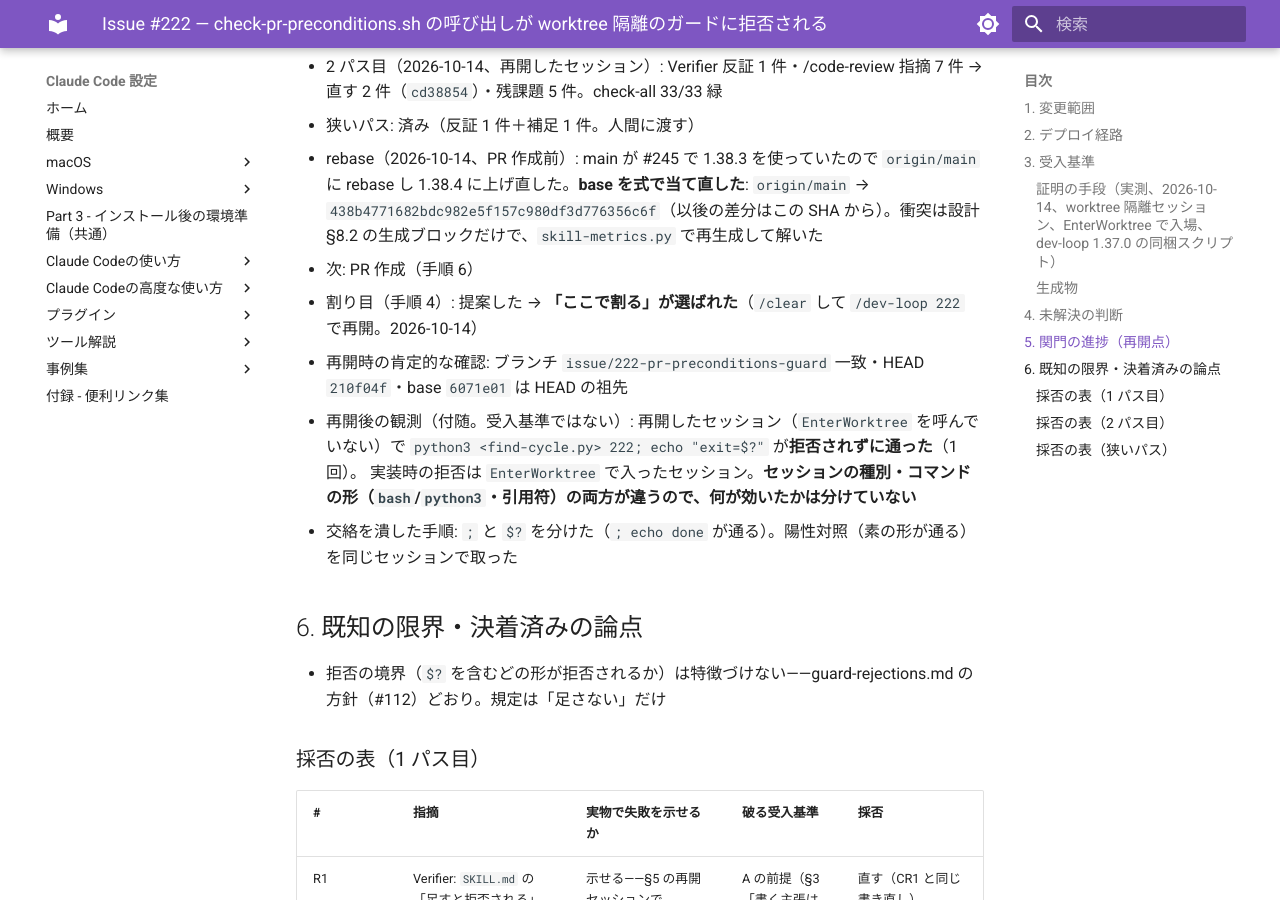
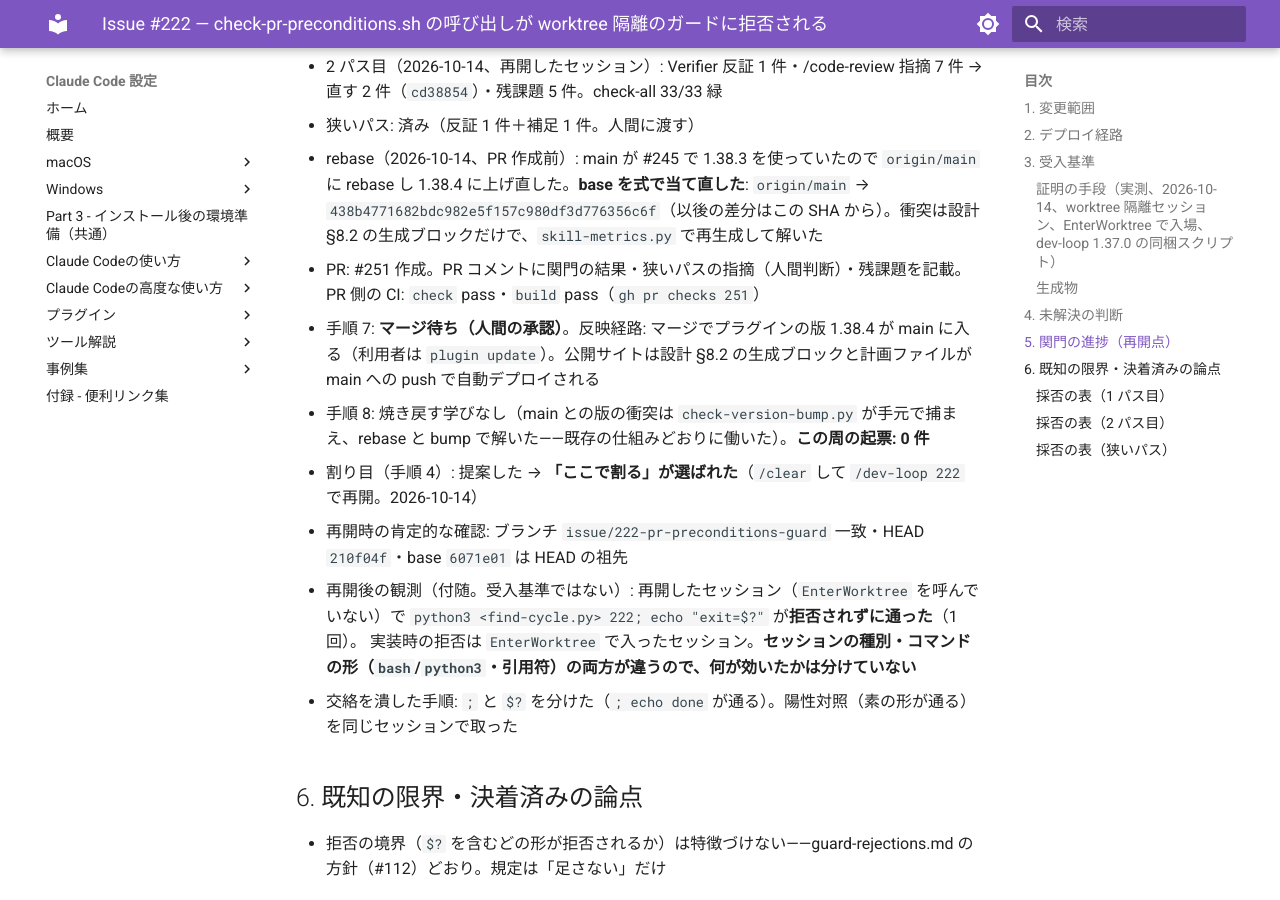
Before and after one commit to hdknr/claude-code-setup, an MkDocs documentation site: the page built from docs/plans/issue-222.md, in a window 1280 px wide and 900 px high, scrolled down 2856 px. Built offline with MkDocs 1.6.1 and Material for MkDocs 9.7.7, drawn with Linux system fonts in a browser that asks for light colours.

Commit message:
docs(plans): #222 の手順 7・8（マージ待ち・起票 0 件・学びなし）
Co-Authored-By: Claude Opus 5.5 <noreply@anthropic.com>

```diff
--- a/docs/plans/issue-222.md
+++ b/docs/plans/issue-222.md
@@ -75,7 +75,9 @@
 - 2 パス目（2026-10-14、再開したセッション）: Verifier 反証 1 件・/code-review 指摘 7 件 → 直す 2 件（`cd38854`）・残課題 5 件。check-all 33/33 緑
 - 狭いパス: 済み（反証 1 件＋補足 1 件。人間に渡す）
 - rebase（2026-10-14、PR 作成前）: main が #245 で 1.38.3 を使っていたので `origin/main` に rebase し 1.38.4 に上げ直した。**base を式で当て直した**: `origin/main` → `438b4771682bdc982e5f157c980df3d776356c6f`（以後の差分はこの SHA から）。衝突は設計 §8.2 の生成ブロックだけで、`skill-metrics.py` で再生成して解いた
-- 次: PR 作成（手順 6）
+- PR: #251 作成。PR コメントに関門の結果・狭いパスの指摘（人間判断）・残課題を記載。PR 側の CI: `check` pass・`build` pass（`gh pr checks 251`）
+- 手順 7: **マージ待ち（人間の承認）**。反映経路: マージでプラグインの版 1.38.4 が main に入る（利用者は `plugin update`）。公開サイトは設計 §8.2 の生成ブロックと計画ファイルが main への push で自動デプロイされる
+- 手順 8: 焼き戻す学びなし（main との版の衝突は `check-version-bump.py` が手元で捕まえ、rebase と bump で解いた——既存の仕組みどおりに働いた）。**この周の起票: 0 件**
 - 割り目（手順 4）: 提案した → **「ここで割る」が選ばれた**（`/clear` して `/dev-loop 222` で再開。2026-10-14）
 - 再開時の肯定的な確認: ブランチ `issue/222-pr-preconditions-guard` 一致・HEAD `210f04f`・base `6071e01` は HEAD の祖先
 - 再開後の観測（付随。受入基準ではない）: 再開したセッション（`EnterWorktree` を呼んでいない）で
```
